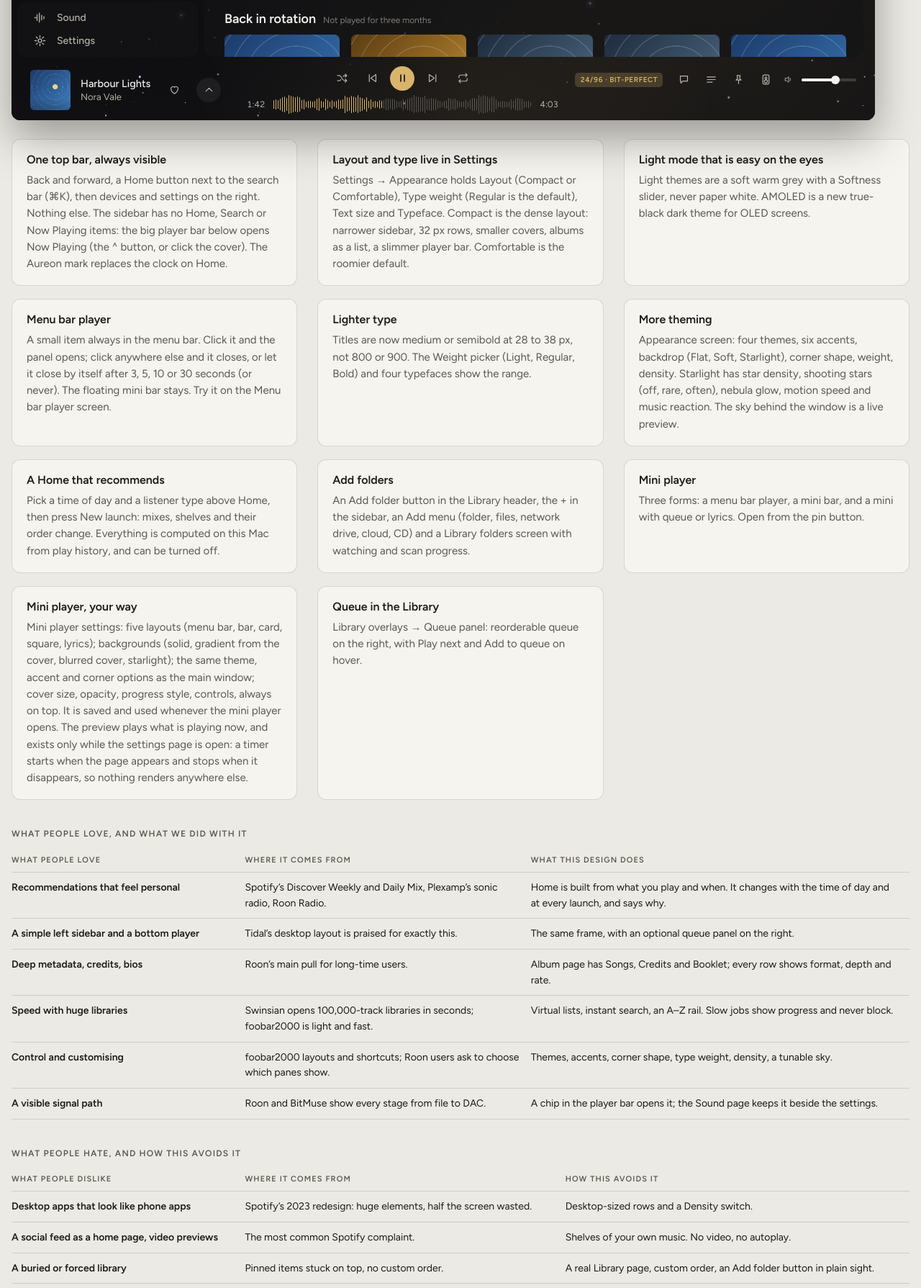
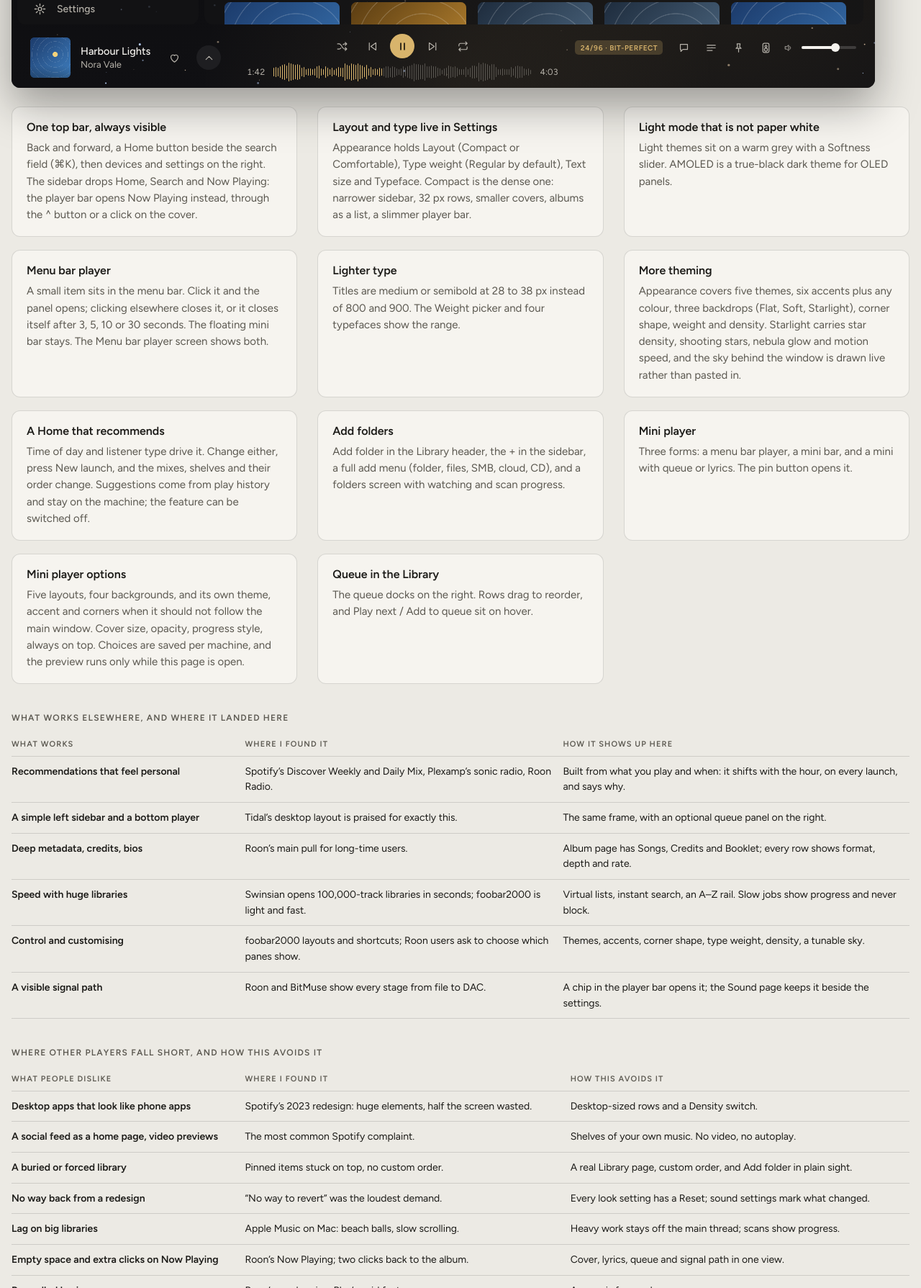
Before and after one commit to retrohog/aureon-design, a plain HTML site: page index.html in a window 1280 px wide. Shown: the part 1011-2800 px from the top of the page at 72% size. Drawn offline with Linux system fonts and the light colour scheme.

Commit message:
Update design preview (24 Oct 2026, 14:57)

```diff
--- a/index.html
+++ b/index.html
@@ -22,8 +22,8 @@
 <meta name="claude:viewport-fit-sides" content="cover">
 
 <style>
-/* Layout: presentation page (pickers, scaled app window, notes). The page is neutral and theme-aware; the mock window carries its own tokens.
-   Type is kept light on purpose: regular and medium for text, semibold only for titles. */
+/* Review page: pickers, scaled app window, notes. Neutral and theme-aware; the mock window carries
+   its own tokens. Type is light on purpose: regular and medium for text, semibold only for titles. */
 :root {
   --pg-bg: #ECEAE4; --pg-ink: #1B1A17; --pg-ink2: #5B5850; --pg-line: rgba(27,26,23,.14); --pg-card: #F6F4EF; --pg-accent: #7A5C20;
   --f: "Figtree", "Avenir Next", system-ui, sans-serif;
@@ -143,11 +143,11 @@ input.rg { -webkit-appearance: none; appearance: none; height: 4px; border-radiu
 .mbpop { position: absolute; z-index: 6; } .mbbar { height: 3px; border-radius: 2px; background: var(--line2); margin-top: 8px; overflow: hidden; } .mbbar i { display: block; height: 100%; background: var(--accent); }
 </style>
 
-<div class="wrap"><div class="mobnote"><b>Best on a laptop.</b> This is a desktop app mock-up, so it is laid out for a wide screen. On a phone the window is scaled down — rotate sideways or open on a computer to see the detail.</div>
+<div class="wrap"><div class="mobnote"><b>Best on a laptop.</b> This is a desktop window at full width, so on a phone it is scaled down. Rotate, or open it on a computer for the detail.</div>
   <h1>Aureon Pulse</h1>
-  <p class="lede">The redesign, with your latest notes: one always-visible top bar with Home and search, Compact and Comfortable layouts in Settings, a lighter typeface, many theme options (including AMOLED and a softer light mode), a Home that recommends by time of day, Add folder, a mini player you can design, and a menu bar player that closes by itself. Everything below is a mock-up you can click; nothing is built yet.</p>
+  <p class="lede">A clickable mock-up of the rebuilt interface: one top bar with Home and search, Compact and Comfortable layouts, lighter type, more themes, a Home that follows the time of day, Add folder, and both players. Twelve screens, all clickable. None of it is wired into the app yet.</p>
 
-  <p style="margin-top:14px;font-size:13px">The pickers above the window are only for this preview. In the app, appearance, layout and type are in Settings → Appearance.</p>
+  <p style="margin-top:14px;font-size:13px">The pickers above the window exist only on this page. In the app they live in Settings → Appearance.</p>
   <div class="bar"><div><span class="lab">Screen</span><span class="seg" id="screens"></span></div></div>
   <div class="bar"><div><span class="lab">Appearance</span><span class="seg" id="themes"></span></div><div><span class="lab">Density</span><span class="seg" id="dens"></span></div><div><span class="lab">Typeface</span><span class="seg" id="fonts"></span></div><div><span class="lab">Weight</span><span class="seg" id="wts"></span></div></div>
   <div class="bar" id="homebar"><div><span class="lab">Home preview</span></div><label class="rangep"><span style="font-size:13px">Time</span><input id="hr" type="range" min="0" max="23.5" step="0.5" aria-label="Time of day"><output id="hrout"></output></label><div><span class="seg" id="profiles"></span></div><button class="btn-p" id="refresh" type="button">New launch</button></div>
@@ -158,9 +158,9 @@ input.rg { -webkit-appearance: none; appearance: none; height: 4px; border-radiu
 
   <div class="cols" id="plan"></div>
 
-  <div class="sec"><h2>What people love, and what we did with it</h2><div class="scroll-x"><table class="map" id="loves"></table></div></div>
-  <div class="sec"><h2>What people hate, and how this avoids it</h2><div class="scroll-x"><table class="map" id="hates"></table></div></div>
-  <div class="sec"><h2>Typeface</h2><p>Spotify’s own face is licensed and cannot ship in Aureon, so these are free look-alikes. They are shown at regular and medium weights; the Weight picker above makes titles lighter or bolder.</p><div class="fontrow" id="fontrow"></div></div>
+  <div class="sec"><h2>What works elsewhere, and where it landed here</h2><div class="scroll-x"><table class="map" id="loves"></table></div></div>
+  <div class="sec"><h2>Where other players fall short, and how this avoids it</h2><div class="scroll-x"><table class="map" id="hates"></table></div></div>
+  <div class="sec"><h2>Typeface</h2><p>Spotify’s face is licensed and cannot ship in Aureon, so these are free stand-ins. The Weight picker above takes titles lighter or bolder.</p><div class="fontrow" id="fontrow"></div></div>
   <div class="sec"><h2>Sources</h2><p class="src" id="srcs"></p></div>
 </div>
 
@@ -422,7 +422,7 @@ input.rg { -webkit-appearance: none; appearance: none; height: 4px; border-radiu
     else if (state.mpg === 'bg') page = '<div class="row" style="flex-direction:column;align-items:stretch;gap:8px;padding:10px 14px"><div class="l">Background</div><span class="segc" style="display:flex">' + [['solid', 'Solid'], ['gradient', 'Gradient'], ['blur', 'Blur'], ['starlight', 'Stars']].map(function (x) { return '<span class="' + (state.mbg === x[0] ? 'on' : '') + '" data-k="mbg" data-v="' + x[0] + '" style="cursor:pointer;flex:1;text-align:center;padding:5px 4px">' + x[1] + '</span>'; }).join('') + '</span></div>' + (state.mbg === 'gradient' ? sl('Colour strength', 'mgi', 0, 100, '%') : '') + (state.mbg === 'blur' ? sl('Blur amount', 'mblur', 10, 100, '%') : '') + (state.mbg === 'starlight' ? sl('Glow strength', 'mgi', 0, 100, '%') : '') + sl('Opacity', 'mop', 40, 100, '%') + '<div class="row" style="min-height:56px;padding:8px 14px"><small style="max-width:250px">' + ({ solid: 'A flat panel in the theme colour.', gradient: 'The cover’s colours washed across the window. It changes with every song.', blur: 'The cover, heavily blurred behind the controls, like Now Playing.', starlight: 'The same sky as the main window, drifting only while this page is open.' })[state.mbg] + '</small></div>';
     else page = sg('Mode', 'mth', [['follow', 'Follow'], ['dark', 'Dark'], ['light', 'Light']]) + dotsRow('Palette', 'mfam', Object.keys(FAM).map(function (k) { var c = pal(k, (state.mth === 'light' || (state.mth === 'follow' && state.t === 'light')) ? 'light' : 'dark'); return '<span class="dot' + (state.mfam === k ? ' on' : '') + '" data-k="mfam" data-v="' + k + '" title="' + k + '" style="width:22px;height:22px;border-radius:6px;background:linear-gradient(135deg,' + c[1] + ' 55%,' + c[2] + ' 55%)"></span>'; }).join('')) + dotsRow('Accent', 'macc', Object.keys(ACC).map(function (k) { return '<span class="dot' + (state.macc === k ? ' on' : '') + '" data-k="macc" data-v="' + k + '" title="' + k + '" style="width:20px;height:20px;background:' + accent(k, state.t) + '"></span>'; }).join('') + customDot('mini')) + dotsRow('Corners', 'mcr', [['sharp', 'Sharp'], ['soft', 'Soft'], ['round', 'Round']].map(function (x) { return '<span class="chip' + (state.mcr === x[0] ? ' on' : '') + '" data-k="mcr" data-v="' + x[0] + '" style="cursor:pointer;font-size:11px;padding:3px 9px">' + x[1] + '</span>'; }).join('')) + '<div class="row" style="min-height:52px;padding:8px 14px"><small style="max-width:250px">“Follow” uses the main window’s theme, accent and corners. Pick your own and the mini player keeps it.</small></div>';
     return side('appear') + '<div class="panel" style="grid-row:2;padding:20px 24px 0;overflow:hidden"><div style="display:flex;justify-content:space-between;align-items:center;margin-bottom:12px"><div><h1 class="h1">Mini player</h1><div style="color:var(--ink2);margin-top:2px">Pick a layout and tune it. Your choice is saved on this Mac and used every time the mini player opens.</div></div><span style="display:flex;gap:8px;align-items:center"><span class="live-badge"><i></i>Live preview</span><button class="btn sm" data-reset="mini">Reset</button></span></div>' +
-      '<div style="display:grid;grid-template-columns:minmax(0,1fr) 300px;gap:18px"><div><div style="display:grid;grid-template-columns:repeat(5,1fr);gap:8px;margin-bottom:12px">' + cards + '</div><div class="stage"><div class="wall"></div><div id="minipreview" style="position:relative;' + themeVars() + '">' + miniLayout(state) + '</div></div><div style="display:flex;justify-content:space-between;color:var(--ink3);font-size:12px;margin-top:8px"><span>Playing now: what you hear is what you see here</span><span>The preview draws only while this page is open</span></div></div>' +
+      '<div style="display:grid;grid-template-columns:minmax(0,1fr) 300px;gap:18px"><div><div style="display:grid;grid-template-columns:repeat(5,1fr);gap:8px;margin-bottom:12px">' + cards + '</div><div class="stage"><div class="wall"></div><div id="minipreview" style="position:relative;' + themeVars() + '">' + miniLayout(state) + '</div></div><div style="display:flex;justify-content:space-between;color:var(--ink3);font-size:12px;margin-top:8px"><span>Synced to the playhead</span><span>Runs only while this page is open</span></div></div>' +
       '<div><div class="segc" style="margin-bottom:10px;display:flex">' + [['layout', 'Layout'], ['bg', 'Background'], ['look', 'Theme']].map(function (x) { return '<span class="' + (state.mpg === x[0] ? 'on' : '') + '" data-k="mpg" data-v="' + x[0] + '" style="cursor:pointer;flex:1;text-align:center">' + x[1] + '</span>'; }).join('') + '</div><div class="group">' + page + '</div></div></div></div>' + dock();
   }
   function themeVars() {
@@ -455,7 +455,7 @@ input.rg { -webkit-appearance: none; appearance: none; height: 4px; border-radiu
   var lastTrack = -1;
   function liveTick() { var w = document.getElementById('win'); if (!w || state.s !== 'minicfg' || document.hidden) return; liveT += 0.25; var L = liveState(), T = TRK[L.i], A = ALB[L.i % 8]; if (lastTrack !== -1 && lastTrack !== L.i) updateMiniPreview(); lastTrack = L.i;
     w.querySelectorAll('[data-live]').forEach(function (n) { var k = n.getAttribute('data-live'); if (k === 'title') n.textContent = T[0]; else if (k === 'artist') n.textContent = A[1]; else if (k === 'pos') n.textContent = mmss(L.pos); else if (k === 'dur') n.textContent = mmss(L.dur); else if (k === 'clip' || k === 'prog') n.style.width = (100 * L.pos / L.dur) + '%'; }); }
-  function setLive(on) { if (liveTimer) { clearInterval(liveTimer); liveTimer = 0; } var w = document.getElementById('win'); if (w) w.classList.toggle('live', on); if (on) liveTimer = setInterval(liveTick, 250); var lb = document.getElementById('livebar'); if (lb) { lb.className = 'livebar' + (on ? ' run' : ''); lb.innerHTML = '<i></i>' + (on ? 'Live preview is running: only because Mini player settings is open' : 'Live preview is stopped: nothing is being rendered on this page'); } }
+  function setLive(on) { if (liveTimer) { clearInterval(liveTimer); liveTimer = 0; } var w = document.getElementById('win'); if (w) w.classList.toggle('live', on); if (on) liveTimer = setInterval(liveTick, 250); var lb = document.getElementById('livebar'); if (lb) { lb.className = 'livebar' + (on ? ' run' : ''); lb.innerHTML = '<i></i>' + (on ? 'Preview running, on this page only' : 'Preview stopped'); } }
   var VIEWS = { home: homeScreen, lib: libScreen, album: albumScreen, now: nowScreen, search: searchScreen, appear: appearScreen, folders: foldersScreen, snd: sndScreen, rooms: roomsScreen, mini: miniScreen, minicfg: minicfgScreen, menubar: menubarScreen };
 
   // ---- the sky behind the window (a 2D preview of Starlight) ----
@@ -489,7 +489,7 @@ input.rg { -webkit-appearance: none; appearance: none; height: 4px; border-radiu
   }
 
   var LOVES = [
-    ['Recommendations that feel personal', 'Spotify’s Discover Weekly and Daily Mix, Plexamp’s sonic radio, Roon Radio.', 'Home is built from what you play and when. It changes with the time of day and at every launch, and says why.'],
+    ['Recommendations that feel personal', 'Spotify’s Discover Weekly and Daily Mix, Plexamp’s sonic radio, Roon Radio.', 'Built from what you play and when: it shifts with the hour, on every launch, and says why.'],
     ['A simple left sidebar and a bottom player', 'Tidal’s desktop layout is praised for exactly this.', 'The same frame, with an optional queue panel on the right.'],
     ['Deep metadata, credits, bios', 'Roon’s main pull for long-time users.', 'Album page has Songs, Credits and Booklet; every row shows format, depth and rate.'],
     ['Speed with huge libraries', 'Swinsian opens 100,000-track libraries in seconds; foobar2000 is light and fast.', 'Virtual lists, instant search, an A–Z rail. Slow jobs show progress and never block.'],
@@ -499,7 +499,7 @@ input.rg { -webkit-appearance: none; appearance: none; height: 4px; border-radiu
   var HATES = [
     ['Desktop apps that look like phone apps', 'Spotify’s 2023 redesign: huge elements, half the screen wasted.', 'Desktop-sized rows and a Density switch.'],
     ['A social feed as a home page, video previews', 'The most common Spotify complaint.', 'Shelves of your own music. No video, no autoplay.'],
-    ['A buried or forced library', 'Pinned items stuck on top, no custom order.', 'A real Library page, custom order, an Add folder button in plain sight.'],
+    ['A buried or forced library', 'Pinned items stuck on top, no custom order.', 'A real Library page, custom order, and Add folder in plain sight.'],
     ['No way back from a redesign', '“No way to revert” was the loudest demand.', 'Every look setting has a Reset; sound settings mark what changed.'],
     ['Lag on big libraries', 'Apple Music on Mac: beach balls, slow scrolling.', 'Heavy work stays off the main thread; scans show progress.'],
     ['Empty space and extra clicks on Now Playing', 'Roon’s Now Playing; two clicks back to the album.', 'Cover, lyrics, queue and signal path in one view.'],
@@ -507,17 +507,17 @@ input.rg { -webkit-appearance: none; appearance: none; height: 4px; border-radiu
   ];
   var SRC = [['Spotify community: new desktop UI', 'https://community.spotify.com/t5/Your-Library/What-s-up-with-this-new-desktop-UI/m-p/5525644'], ['Windows Latest on the Spotify redesign', 'https://www.windowslatest.com/2023/04/29/spotifys-new-design-for-windows-11-is-here-but-users-arent-happy/'], ['Mac Observer: Apple Music for Mac', 'https://www.macobserver.com/news/apple-music-for-mac-still-lags-behind-and-users-are-losing-patience/'], ['Headphonesty: Qobuz vs Tidal', 'https://www.headphonesty.com/2023/04/qobuz-vs-tidal/'], ['Roon community: price', 'https://community.roonlabs.com/t/a-comment-on-the-price/3628?page=2'], ['Roon community: Now Playing', 'https://community.roonlabs.com/t/the-now-playing-screen-is-still-uninspired/20482'], ['Plex forum: sonic analysis', 'https://forums.plex.tv/t/sonic-analysis-do-folks-bother-with-it/937638'], ['Setapp: best Mac players', 'https://setapp.com/lifestyle/best-music-players-for-mac'], ['Hydrogenaudio: foobar2000', 'https://hydrogenaudio.org/index.php?msg=815531'], ['Learn UI: Circular alternatives', 'https://www.learnui.design/blog/circular-similar-fonts.html']];
   var PLAN = [
-    ['One top bar, always visible', 'Back and forward, a Home button next to the search bar (⌘K), then devices and settings on the right. Nothing else. The sidebar has no Home, Search or Now Playing items: the big player bar below opens Now Playing (the ^ button, or click the cover). The Aureon mark replaces the clock on Home.'],
-    ['Layout and type live in Settings', 'Settings → Appearance holds Layout (Compact or Comfortable), Type weight (Regular is the default), Text size and Typeface. Compact is the dense layout: narrower sidebar, 32 px rows, smaller covers, albums as a list, a slimmer player bar. Comfortable is the roomier default.'],
-    ['Light mode that is easy on the eyes', 'Light themes are a soft warm grey with a Softness slider, never paper white. AMOLED is a new true-black dark theme for OLED screens.'],
-    ['Menu bar player', 'A small item always in the menu bar. Click it and the panel opens; click anywhere else and it closes, or let it close by itself after 3, 5, 10 or 30 seconds (or never). The floating mini bar stays. Try it on the Menu bar player screen.'],
-    ['Lighter type', 'Titles are now medium or semibold at 28 to 38 px, not 800 or 900. The Weight picker (Light, Regular, Bold) and four typefaces show the range.'],
-    ['More theming', 'Appearance screen: four themes, six accents, backdrop (Flat, Soft, Starlight), corner shape, weight, density. Starlight has star density, shooting stars (off, rare, often), nebula glow, motion speed and music reaction. The sky behind the window is a live preview.'],
-    ['A Home that recommends', 'Pick a time of day and a listener type above Home, then press New launch: mixes, shelves and their order change. Everything is computed on this Mac from play history, and can be turned off.'],
-    ['Add folders', 'An Add folder button in the Library header, the + in the sidebar, an Add menu (folder, files, network drive, cloud, CD) and a Library folders screen with watching and scan progress.'],
-    ['Mini player', 'Three forms: a menu bar player, a mini bar, and a mini with queue or lyrics. Open from the pin button.'],
-    ['Mini player, your way', 'Mini player settings: five layouts (menu bar, bar, card, square, lyrics); backgrounds (solid, gradient from the cover, blurred cover, starlight); the same theme, accent and corner options as the main window; cover size, opacity, progress style, controls, always on top. It is saved and used whenever the mini player opens. The preview plays what is playing now, and exists only while the settings page is open: a timer starts when the page appears and stops when it disappears, so nothing renders anywhere else.'],
-    ['Queue in the Library', 'Library overlays → Queue panel: reorderable queue on the right, with Play next and Add to queue on hover.']
+    ['One top bar, always visible', 'Back and forward, a Home button beside the search field (⌘K), then devices and settings on the right. The sidebar drops Home, Search and Now Playing: the player bar opens Now Playing instead, through the ^ button or a click on the cover.'],
+    ['Layout and type live in Settings', 'Appearance holds Layout (Compact or Comfortable), Type weight (Regular by default), Text size and Typeface. Compact is the dense one: narrower sidebar, 32 px rows, smaller covers, albums as a list, a slimmer player bar.'],
+    ['Light mode that is not paper white', 'Light themes sit on a warm grey with a Softness slider. AMOLED is a true-black dark theme for OLED panels.'],
+    ['Menu bar player', 'A small item sits in the menu bar. Click it and the panel opens; clicking elsewhere closes it, or it closes itself after 3, 5, 10 or 30 seconds. The floating mini bar stays. The Menu bar player screen shows both.'],
+    ['Lighter type', 'Titles are medium or semibold at 28 to 38 px instead of 800 and 900. The Weight picker and four typefaces show the range.'],
+    ['More theming', 'Appearance covers five themes, six accents plus any colour, three backdrops (Flat, Soft, Starlight), corner shape, weight and density. Starlight carries star density, shooting stars, nebula glow and motion speed, and the sky behind the window is drawn live rather than pasted in.'],
+    ['A Home that recommends', 'Time of day and listener type drive it. Change either, press New launch, and the mixes, shelves and their order change. Suggestions come from play history and stay on the machine; the feature can be switched off.'],
+    ['Add folders', 'Add folder in the Library header, the + in the sidebar, a full add menu (folder, files, SMB, cloud, CD), and a folders screen with watching and scan progress.'],
+    ['Mini player', 'Three forms: a menu bar player, a mini bar, and a mini with queue or lyrics. The pin button opens it.'],
+    ['Mini player options', 'Five layouts, four backgrounds, and its own theme, accent and corners when it should not follow the main window. Cover size, opacity, progress style, always on top. Choices are saved per machine, and the preview runs only while this page is open.'],
+    ['Queue in the Library', 'The queue docks on the right. Rows drag to reorder, and Play next / Add to queue sit on hover.']
   ];
 
   function el(id) { return document.getElementById(id); }
@@ -538,15 +538,15 @@ input.rg { -webkit-appearance: none; appearance: none; height: 4px; border-radiu
     el('overlays').innerHTML = [['q', 'Queue panel'], ['am', 'Add menu']].map(function (x) { return '<button type="button" data-tg="' + x[0] + '" aria-pressed="' + state[x[0]] + '">' + x[1] + '</button>'; }).join('');
     el('hr').value = state.hr; el('hrout').textContent = clock(state.hr);
     el('homebar').style.display = state.s === 'home' ? '' : 'none'; el('libbar').style.display = state.s === 'lib' ? '' : 'none';
-    el('livebar-row').style.display = ''; setLive(state.s === 'minicfg'); setMb(state.s === 'menubar'); if (state.s === 'menubar') { var lb = el('livebar'); lb.className = 'livebar run'; lb.innerHTML = '<i></i>Menu bar demo is running: the countdown and the popover exist only on this page'; }
+    el('livebar-row').style.display = ''; setLive(state.s === 'minicfg'); setMb(state.s === 'menubar'); if (state.s === 'menubar') { var lb = el('livebar'); lb.className = 'livebar run'; lb.innerHTML = '<i></i>Menu bar demo running, countdown is live'; }
     fit(); try { localStorage.setItem('aureon-pulse', JSON.stringify(state)); } catch (e) {}
   }
   function fit() { var host = el('fit'), w = el('win'), sc = Math.min(1, host.clientWidth / 1200); w.style.transform = 'scale(' + sc + ')'; host.style.height = Math.round(760 * sc) + 'px'; }
 
-  table('loves', LOVES, ['What people love', 'Where it comes from', 'What this design does']); table('hates', HATES, ['What people dislike', 'Where it comes from', 'How this avoids it']);
+  table('loves', LOVES, ['What works', 'Where I found it', 'How it shows up here']); table('hates', HATES, ['What people dislike', 'Where I found it', 'How this avoids it']);
   el('plan').innerHTML = PLAN.map(function (p) { return '<section class="card"><h3>' + p[0] + '</h3><p style="margin:0">' + p[1] + '</p></section>'; }).join('');
-  el('srcs').innerHTML = SRC.map(function (s) { return '<a href="' + s[1] + '" target="_blank" rel="noopener">' + s[0] + '</a>'; }).join(' · ') + '<br>Forum threads, news items and reviews: opinion, not formal studies, and some are a few years old. Artists, albums and covers are invented.';
-  el('fontrow').innerHTML = Object.keys(FONTS).map(function (k) { return '<div style="font-family:' + FONTS[k] + ',sans-serif"><b>' + k + '</b>Harbour Lights · 24-bit 96 kHz<span style="font-family:var(--f)">' + ({ 'Figtree': 'Friendly geometric; named among the closest to Circular.', 'DM Sans': 'Low-contrast and slightly tighter.', 'Albert Sans': 'Calm and even; a little less round.', 'Plus Jakarta Sans': 'A touch more formal.' })[k] + '</span></div>'; }).join('');
+  el('srcs').innerHTML = SRC.map(function (s) { return '<a href="' + s[1] + '" target="_blank" rel="noopener">' + s[0] + '</a>'; }).join(' · ') + '<br>Sources are forum threads, reviews and news items: opinion, not studies, and a few are years old. Artists and albums are placeholders.';
+  el('fontrow').innerHTML = Object.keys(FONTS).map(function (k) { return '<div style="font-family:' + FONTS[k] + ',sans-serif"><b>' + k + '</b>Harbour Lights · 24-bit 96 kHz<span style="font-family:var(--f)">' + ({ 'Figtree': 'Geometric and warm, the closest to Circular.', 'DM Sans': 'Low-contrast and slightly tighter.', 'Albert Sans': 'Calm and even; a little less round.', 'Plus Jakarta Sans': 'A touch more formal.' })[k] + '</span></div>'; }).join('');
 
   document.addEventListener('click', function (e) {
     var act = e.target.closest('[data-act]'); if (act) { if (act.dataset.act === 'mbtoggle') { state.mbo = !state.mbo; render(); return; } if (act.dataset.act === 'mbout') { if (state.mbo && state.mboutside) { state.mbo = false; render(); } return; } }
```
Also changed, not shown: 1 other file.
